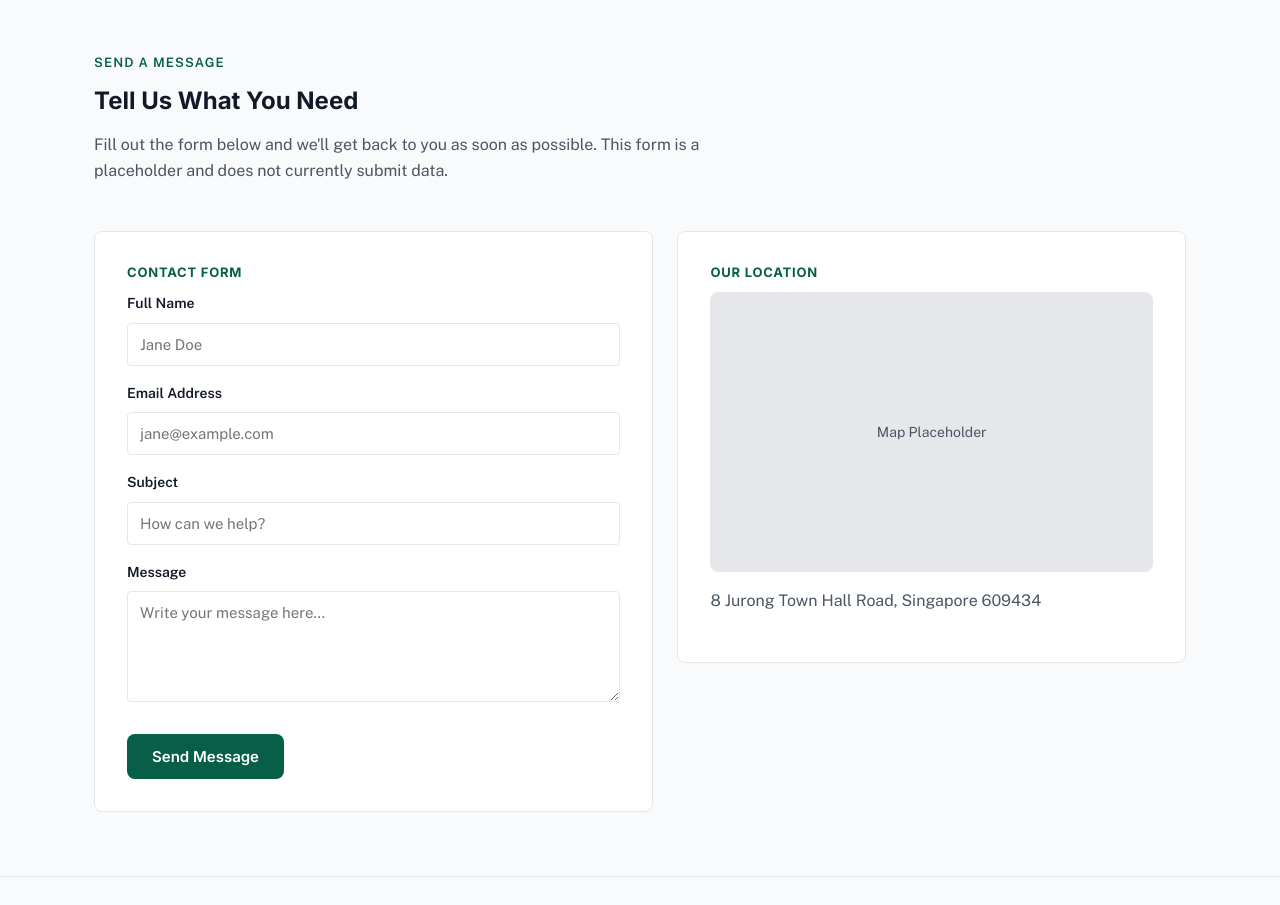
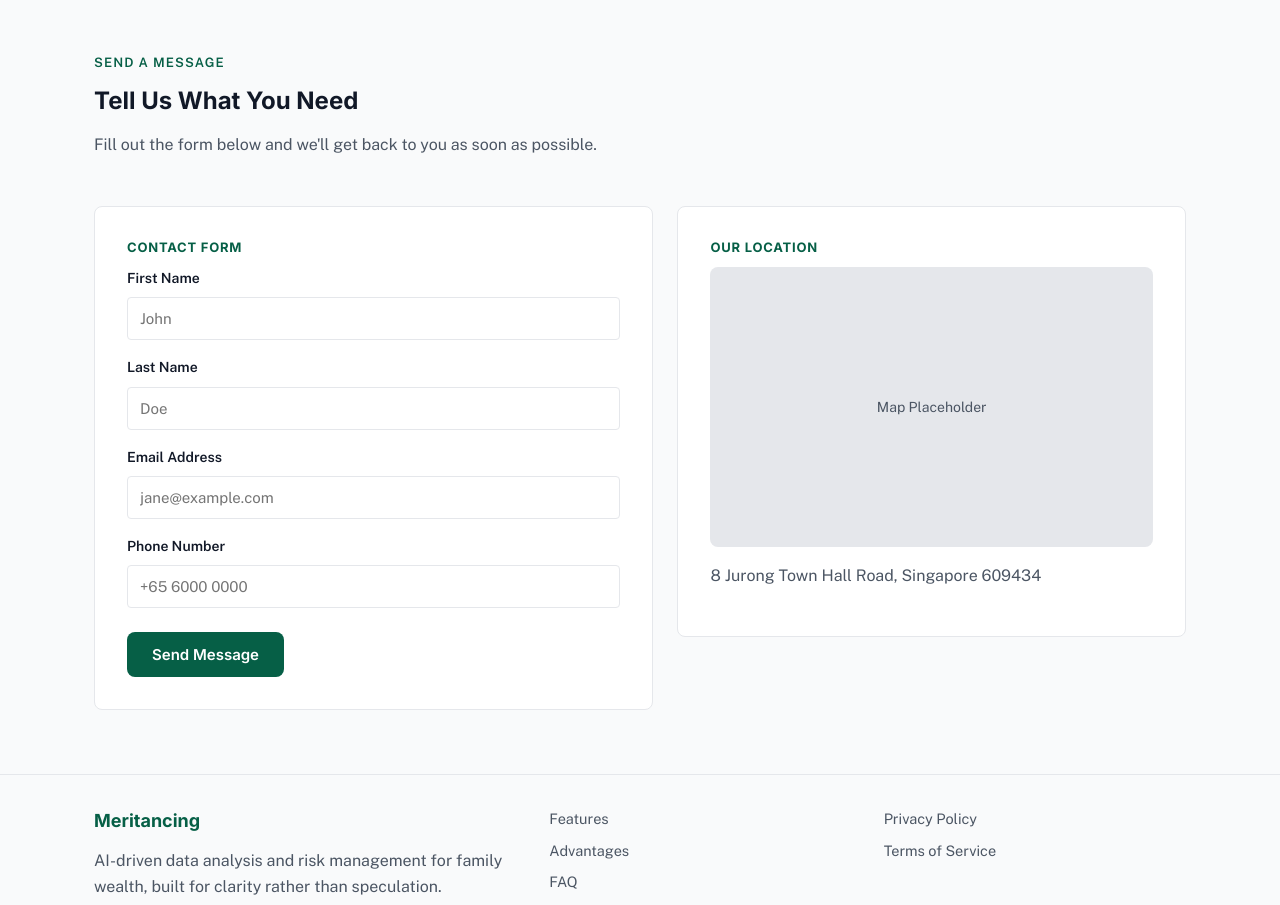
Before and after one commit to taybadeveloper/Meritancing, a Next.js app: page /contact in a window 1280 px wide. Shown: the part 800-1705 px from the top of the page. Built offline with nearby package versions, Linux system fonts and the light colour scheme.

Commit message:
Integrate contact form with homeMailAction.php endpoint

```diff
--- /dev/null
+++ b/app/api/contact/route.js
@@ -0,0 +1,31 @@
+export async function POST(request) {
+  try {
+    const body = await request.json();
+    const { firstName, lastName, email, phone } = body;
+
+    if (!firstName || !lastName || !email || !phone) {
+      return Response.json(
+        { status: "error", message: "Please fill in all fields." },
+        { status: 400 }
+      );
+    }
+
+    const res = await fetch("https://meridianc-au.com/homeMailAction.php", {
+      method: "POST",
+      headers: { "Content-Type": "application/json" },
+      body: JSON.stringify({ firstName, lastName, email, phone }),
+    });
+
+    const data = await res.json().catch(() => ({}));
+
+    return Response.json({
+      status: data.status || (res.ok ? "success" : "error"),
+      message: data.message || "",
+    });
+  } catch {
+    return Response.json(
+      { status: "error", message: "Something went wrong. Please try again later." },
+      { status: 500 }
+    );
+  }
+}
--- a/app/contact/page.js
+++ b/app/contact/page.js
@@ -69,7 +69,7 @@ export default function ContactPage() {
           <SectionHead
             eyebrow="Send a Message"
             title="Tell Us What You Need"
-            description="Fill out the form below and we'll get back to you as soon as possible. This form is a placeholder and does not currently submit data."
+            description="Fill out the form below and we'll get back to you as soon as possible."
           />
 
           <div className="panel-inner">
--- a/app/globals.css
+++ b/app/globals.css
@@ -513,6 +513,12 @@ details p{
   background:#fff;
 }
 textarea.form-input{ resize:vertical; }
+.form-status{
+  margin:var(--space-4) 0 0;
+  font-size:14.5px;
+}
+.form-status.success{ color:var(--primary); }
+.form-status.error{ color:#B91C1C; }
 
 .map-placeholder{
   background:var(--border);
--- a/components/ContactForm.jsx
+++ b/components/ContactForm.jsx
@@ -1,18 +1,78 @@
 "use client";
 
+import { useState } from "react";
+
 export default function ContactForm() {
+  const [status, setStatus] = useState({ type: null, message: "" });
+  const [loading, setLoading] = useState(false);
+
+  async function handleSubmit(event) {
+    event.preventDefault();
+    setLoading(true);
+    setStatus({ type: null, message: "" });
+
+    const data = Object.fromEntries(
+      new FormData(event.currentTarget).entries()
+    );
+
+    try {
+      const res = await fetch("/api/contact", {
+        method: "POST",
+        headers: { "Content-Type": "application/json" },
+        body: JSON.stringify(data),
+      });
+      const result = await res.json();
+
+      if (res.ok && result.status === "success") {
+        setStatus({
+          type: "success",
+          message:
+            "Thank you! Your message has been sent. Our team will contact you soon.",
+        });
+        event.currentTarget.reset();
+      } else {
+        setStatus({
+          type: "error",
+          message:
+            result.message || "Something went wrong. Please try again.",
+        });
+      }
+    } catch {
+      setStatus({
+        type: "error",
+        message: "Network error. Please try again.",
+      });
+    }
+
+    setLoading(false);
+  }
+
   return (
-    <form onSubmit={(event) => event.preventDefault()}>
+    <form onSubmit={handleSubmit}>
       <div className="form-field">
-        <label className="form-label" htmlFor="name">
-          Full Name
+        <label className="form-label" htmlFor="firstName">
+          First Name
         </label>
         <input
           className="form-input"
           type="text"
-          id="name"
-          name="name"
-          placeholder="Jane Doe"
+          id="firstName"
+          name="firstName"
+          placeholder="John"
+          required
+        />
+      </div>
+      <div className="form-field">
+        <label className="form-label" htmlFor="lastName">
+          Last Name
+        </label>
+        <input
+          className="form-input"
+          type="text"
+          id="lastName"
+          name="lastName"
+          placeholder="Doe"
+          required
         />
       </div>
       <div className="form-field">
@@ -25,35 +85,28 @@ export default function ContactForm() {
           id="email"
           name="email"
           placeholder="jane@example.com"
+          required
         />
       </div>
       <div className="form-field">
-        <label className="form-label" htmlFor="subject">
-          Subject
+        <label className="form-label" htmlFor="phone">
+          Phone Number
         </label>
         <input
           className="form-input"
-          type="text"
-          id="subject"
-          name="subject"
-          placeholder="How can we help?"
+          type="tel"
+          id="phone"
+          name="phone"
+          placeholder="+65 6000 0000"
+          required
         />
       </div>
-      <div className="form-field">
-        <label className="form-label" htmlFor="message">
-          Message
-        </label>
-        <textarea
-          className="form-input"
-          id="message"
-          name="message"
-          rows="5"
-          placeholder="Write your message here..."
-        ></textarea>
-      </div>
-      <button type="submit" className="btn btn-primary">
-        Send Message
+      <button type="submit" className="btn btn-primary" disabled={loading}>
+        {loading ? "Sending..." : "Send Message"}
       </button>
+      {status.message && (
+        <p className={`form-status ${status.type}`}>{status.message}</p>
+      )}
     </form>
   );
 }
```
